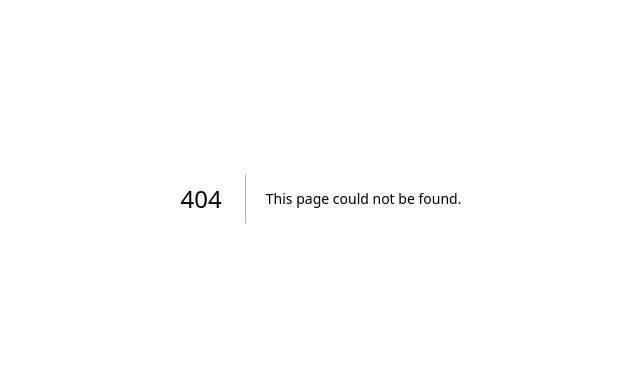
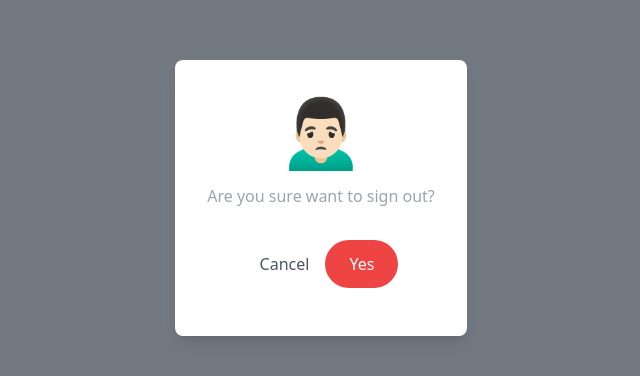
Before and after one commit to ayuwidyaagata/worldly, a Next.js app: page /components/LogoutModal in a window 1280 px wide. Before the commit this address had no page. Shown: the part 202-578 px from the top of the page, without its empty margins (319-959 px from the left). Built offline with nearby package versions, Linux system fonts and the light colour scheme.

Commit message:
feat: create login and logout modal components

```diff
--- /dev/null
+++ b/pages/components/LoginModal.tsx
@@ -0,0 +1,30 @@
+import GoogleButton from "./GoogleButton";
+
+type LoginModalProps = {
+  closeModal: () => void;
+};
+
+const LoginModal = ({ closeModal }: LoginModalProps) => {
+  return (
+    <div className="fixed inset-0 bg-gray-900 bg-opacity-50 flex items-center justify-center z-50">
+      <div className="bg-white p-8 rounded-lg shadow-lg text-center">
+        <p className="text-7xl mb-5">🏕️</p>
+        <h2 className="text-2xl font-bold mb-2 text-gray-800">
+          Login to Your Account
+        </h2>
+        <p className="mb-8 text-gray-400">
+          Sign in to access the country list.
+        </p>
+        <GoogleButton />
+        <button
+          onClick={closeModal}
+          className="px-4 py-2 text-red-500 hover:underline"
+        >
+          Cancel
+        </button>
+      </div>
+    </div>
+  );
+};
+
+export default LoginModal;
--- /dev/null
+++ b/pages/components/LogoutModal.tsx
@@ -0,0 +1,25 @@
+type LogoutModalProps = {
+  closeModal: () => void;
+};
+
+const LogoutModal = ({ closeModal }: LogoutModalProps) => {
+  return (
+    <div className="fixed inset-0 bg-gray-900 bg-opacity-50 flex items-center justify-center z-50">
+      <div className="bg-white p-8 rounded-lg shadow-lg text-center">
+        <p className="text-7xl mb-5">🙍🏻‍♂️</p>
+        <p className="mb-8 text-gray-400">Are you sure want to sign out?</p>
+        <button
+          onClick={closeModal}
+          className="px-4 py-2 text-gray-600 hover:underline"
+        >
+          Cancel
+        </button>
+        <button className="px-6 py-3 bg-red-500 hover:bg-red-600 text-white rounded-full mb-4">
+          Yes
+        </button>
+      </div>
+    </div>
+  );
+};
+
+export default LogoutModal;
```
